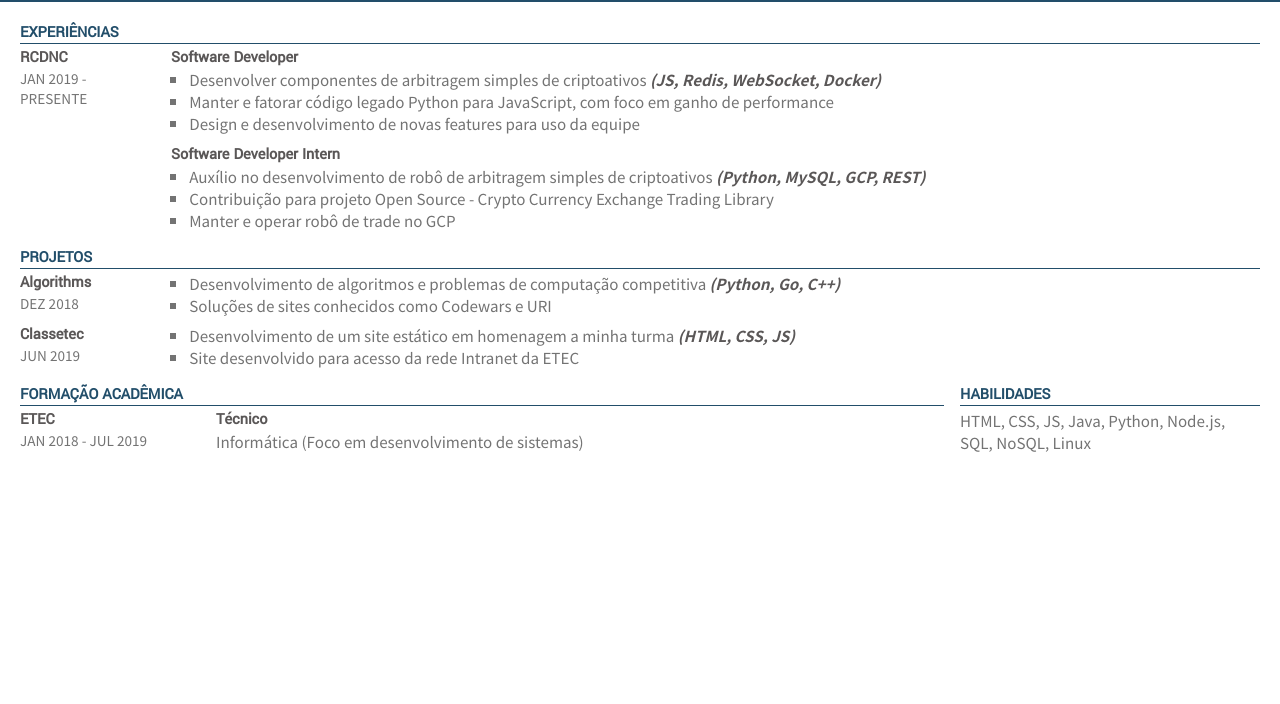
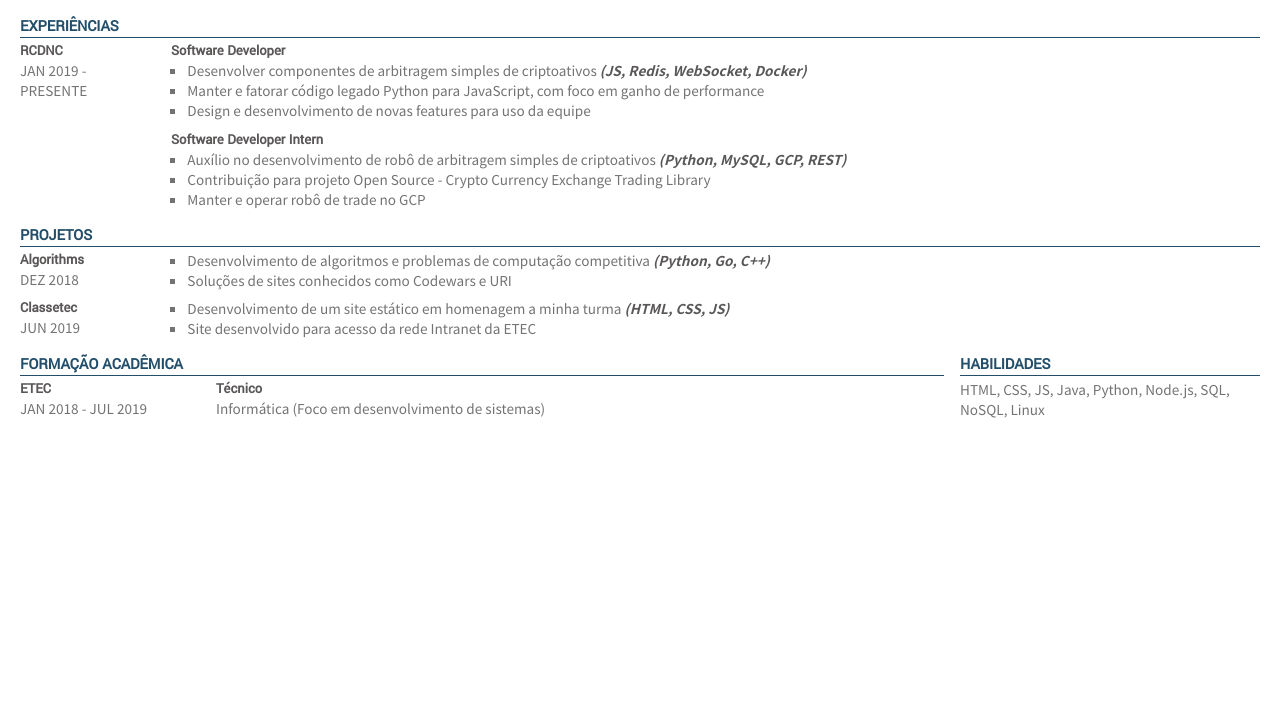
Before and after one commit to palharez/resume, a plain HTML site: page index.html in a window 1280 px wide. Shown: the part 96-800 px from the top of the page. Drawn offline with Linux system fonts and the light colour scheme; a web font is replaced by a local one.

Commit message:
update fontsize

```diff
--- a/style.css
+++ b/style.css
@@ -14,7 +14,7 @@ body {
 .rightColumn .jobTitle, .rightColumn .degreeTitle, .rightColumn .outreachTitle, .leftColumn .companyName, .leftColumn .schoolName, .leftColumn .projectName, .leftColumn .outreachName, .header .contactName, .sectionHeader {
   font-weight: 600;
   font-family: "Yantramanav", sans-serif;
-  font-size: 1em;
+  font-size: .9em;
   color: #5a5757;
   text-transform: capitalize;
 }
@@ -22,7 +22,7 @@ body {
 .rightColumn .jobDescription, .rightColumn .projectDescription, .rightColumn .degreeDescription, .rightColumn .outreachDescription, .leftColumn .dateRange, .header .contactDetails a, .description {
   font-weight: 500;
   font-family: "Noto Sans HK", sans-serif;
-  font-size: 0.95em;
+  font-size: 0.85em;
   color: #737373;
 }
 
```
Also changed, not shown: 1 other file.
